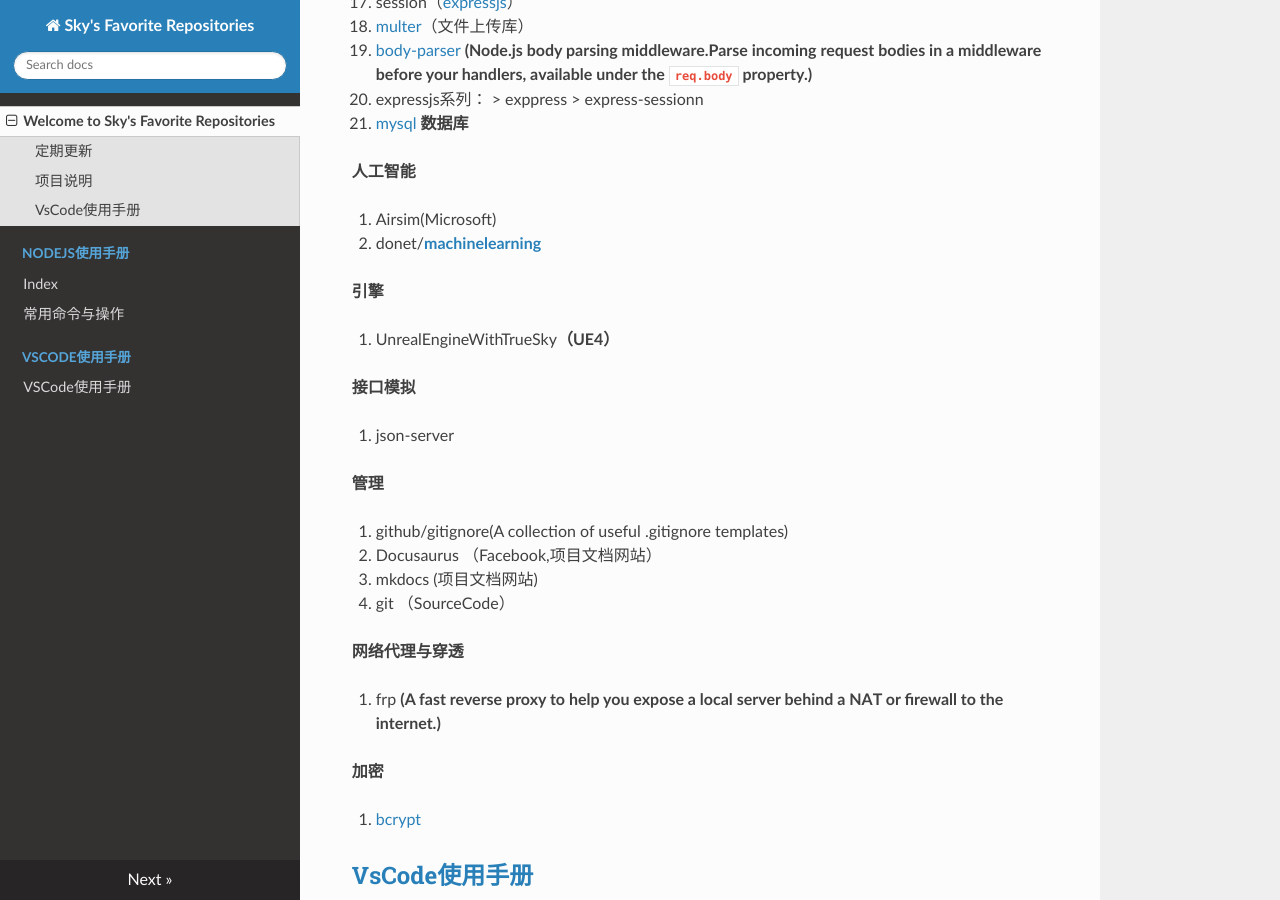
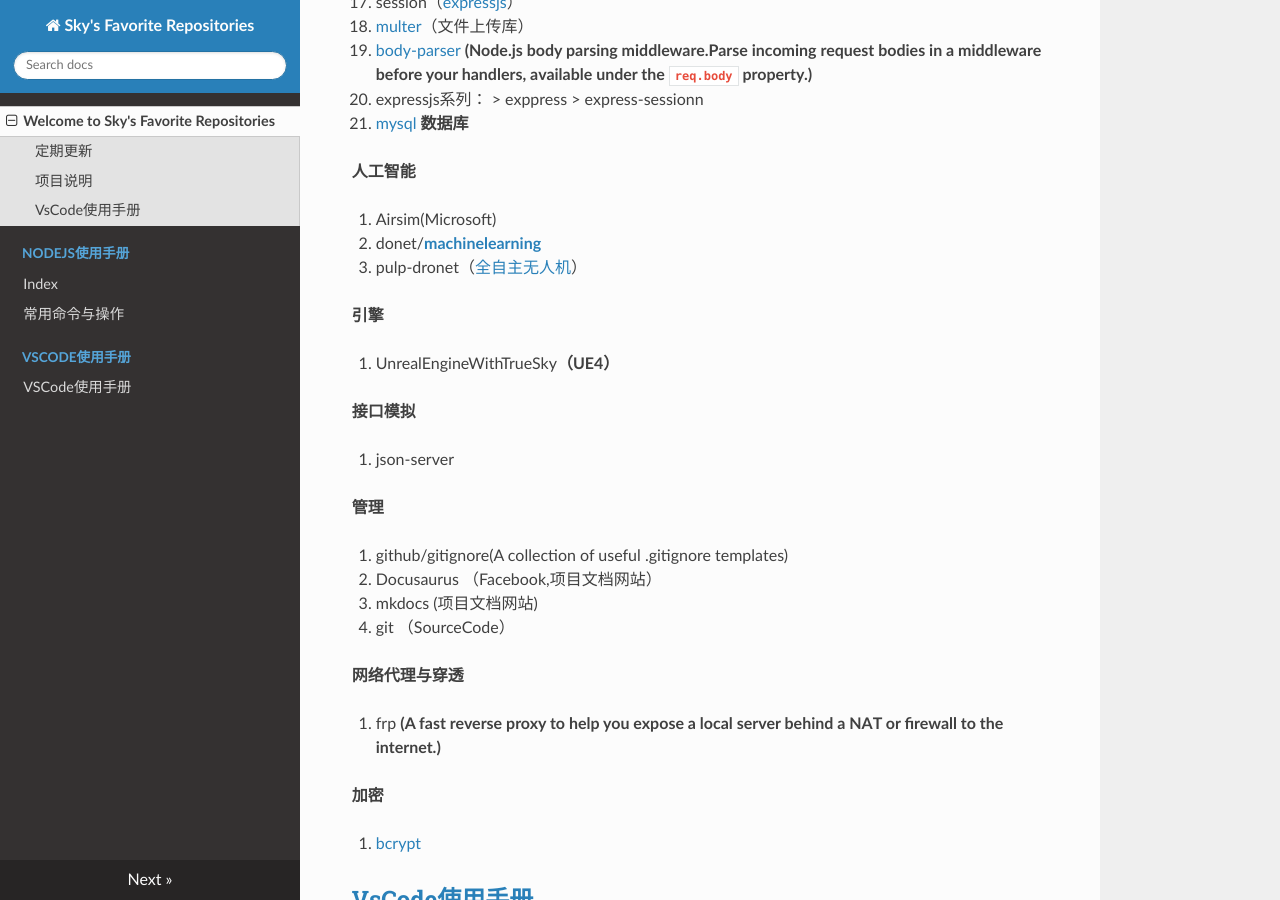
Before and after one commit to XueYuSky/FavoriteRepositories, an MkDocs documentation site: the page built from docs/index.md, in a window 1280 px wide and 900 px high, scrolled down 899 px. Built offline with MkDocs 1.6.1, drawn with Linux system fonts in a browser that asks for light colours; nearby versions of some CDN libraries.

Commit message:
添加PULP-DroNet 人工智能无人机

```diff
--- a/docs/index.md
+++ b/docs/index.md
@@ -62,6 +62,7 @@
 
 1. Airsim(Microsoft)
 2. donet/**[machinelearning](https://github.com/dotnet/machinelearning)**
+3. pulp-dronet（[全自主无人机](<https://github.com/pulp-platform/pulp-dronet>)）
 
 **引擎**
 
```
